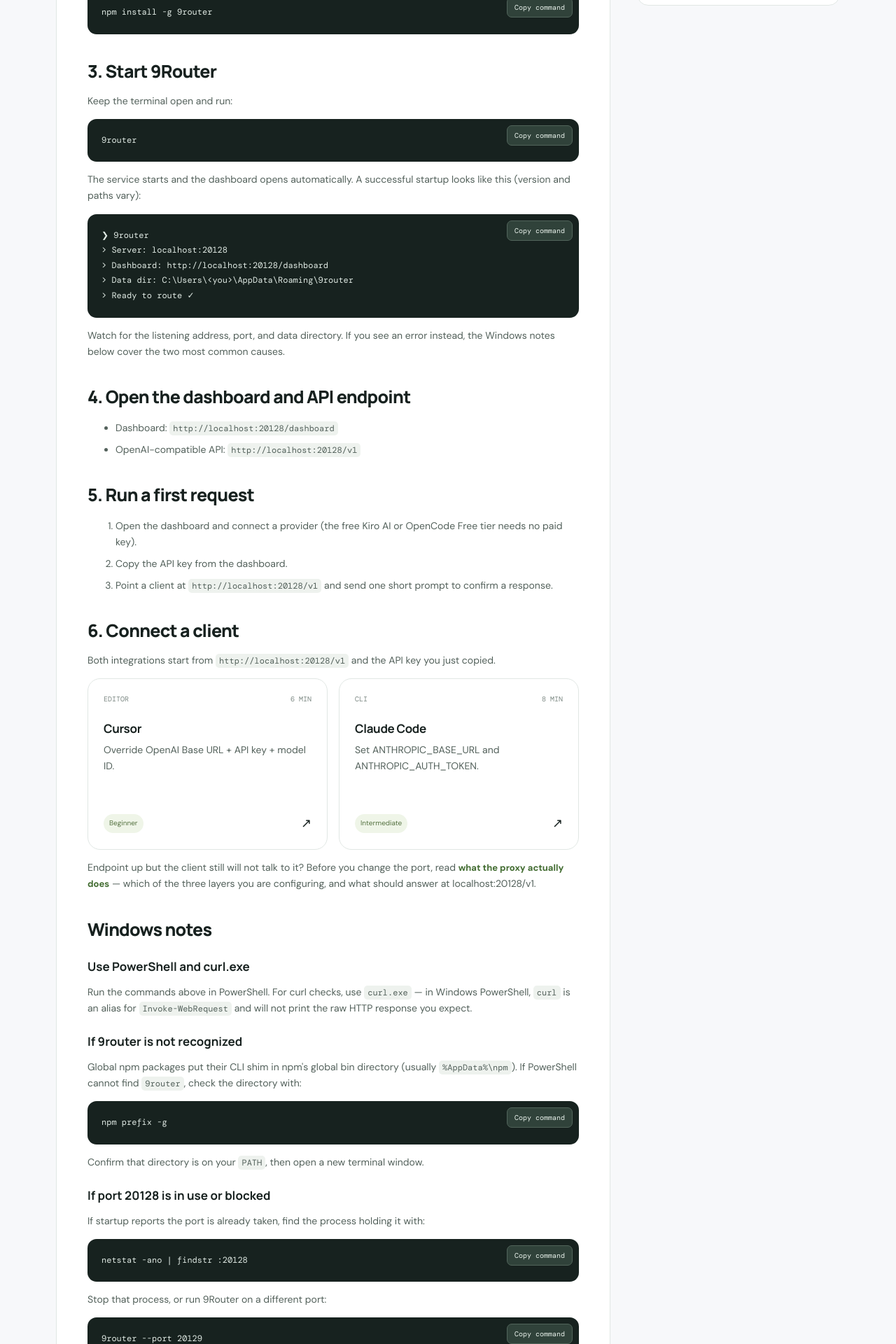
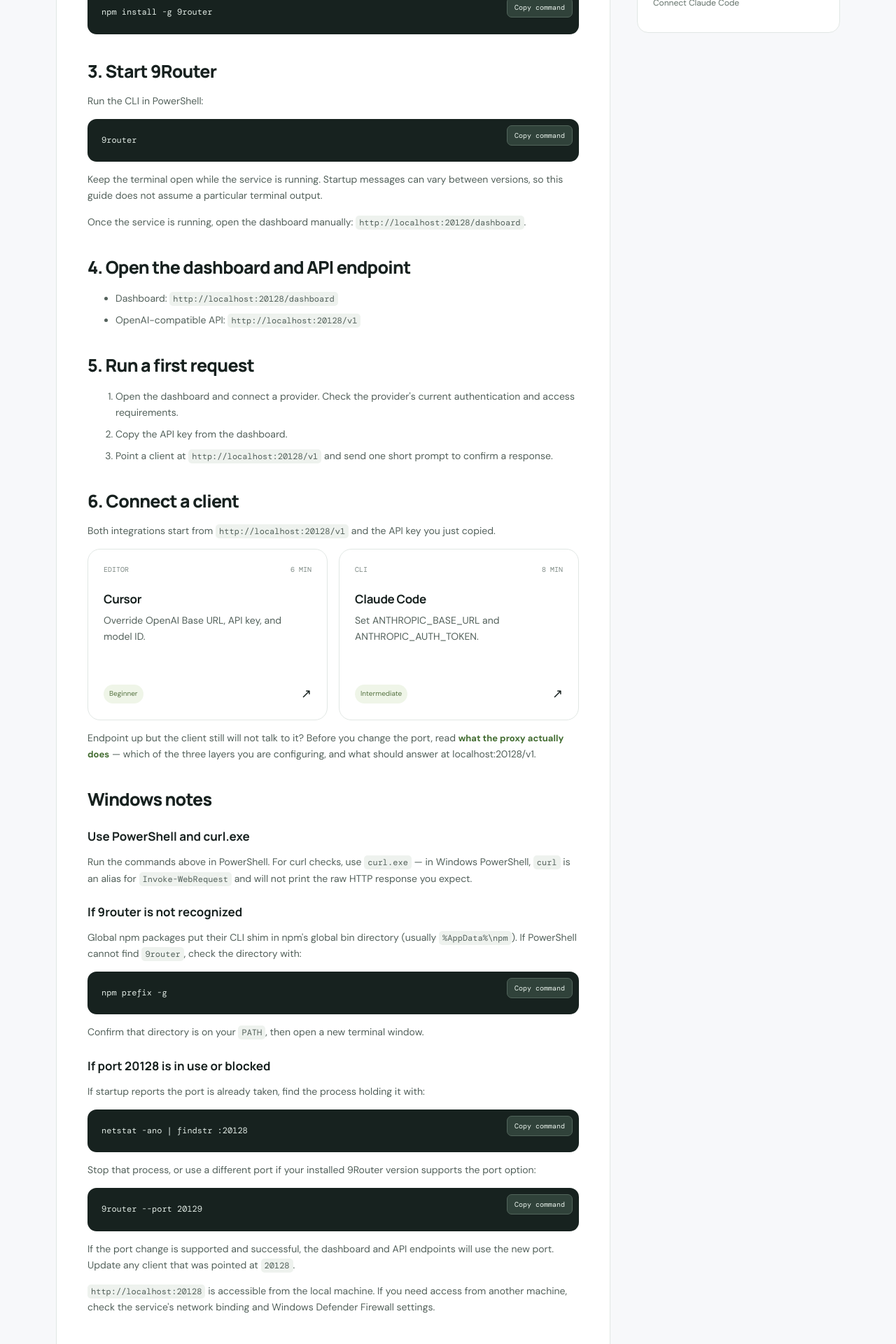
Before and after one commit to syz996/9router-guide-nextjs, a Next.js app: page /guides/install-9router-windows in a window 1280 px wide. Shown: the part 880-2800 px from the top of the page at 70% size. Built offline with nearby package versions, Linux system fonts and the light colour scheme.

Commit message:
安装页优化

```diff
--- a/src/app/guides/install-9router-windows/page.tsx
+++ b/src/app/guides/install-9router-windows/page.tsx
@@ -1,88 +1,468 @@
+
 import type { Metadata } from "next";
 import Link from "next/link";
 import CopyButton from "@/components/CopyButton";
 import { site } from "@/lib/site";
 import { articleJsonLd } from "@/lib/seo";
 
-export const metadata: Metadata = { title: "Install 9Router on Windows", description: "Install 9Router on Windows with PowerShell: npm global install, PATH errors, port 20128 conflicts, and where the SQLite data file lives.", alternates: { canonical: "/guides/install-9router-windows/" } };
+export const metadata: Metadata = {
+  title: "Install 9Router on Windows",
+  description:
+    "Install 9Router on Windows with PowerShell: npm global install, PATH errors, port 20128 conflicts, SQLite database location, and data persistence.",
+  alternates: {
+    canonical: "/guides/install-9router-windows/",
+  },
+};
 
 const jsonLd = articleJsonLd({
   title: "Install 9Router on Windows",
-  description: "Install 9Router on Windows with PowerShell: npm global install, PATH errors, port 20128 conflicts, and where the SQLite data file lives.",
+  description:
+    "Install 9Router on Windows with PowerShell: npm global install, PATH errors, port 20128 conflicts, SQLite database location, and data persistence.",
   path: "/guides/install-9router-windows/",
   breadcrumbs: [
     { name: "Home", path: "/" },
     { name: "Guides", path: "/guides/" },
-    { name: "Install on Windows", path: "/guides/install-9router-windows/" }
+    {
+      name: "Install on Windows",
+      path: "/guides/install-9router-windows/",
+    },
   ],
-  datePublished: "2026-10-28"
+  datePublished: "2026-10-28",
 });
 
 export default function InstallWindowsPage() {
   return (
     <>
-      <script type="application/ld+json" dangerouslySetInnerHTML={{ __html: JSON.stringify(jsonLd) }} />
-      <section className="page-hero"><div className="container"><div className="breadcrumbs"><Link href="/">Home</Link> / <Link href="/guides/">Guides</Link> / Windows install</div><div className="eyebrow">GETTING STARTED</div><h1>Install 9Router on Windows.</h1><p>Install the CLI, start the local service, and confirm the dashboard is reachable before connecting a client.</p></div></section>
-      <section className="container page-content"><div className="two-column">
+      <script
+        type="application/ld+json"
+        dangerouslySetInnerHTML={{ __html: JSON.stringify(jsonLd) }}
+      />
+
+      <section className="page-hero">
+        <div className="container">
+          <div className="breadcrumbs">
+            <Link href="/">Home</Link> /{" "}
+            <Link href="/guides/">Guides</Link> / Windows install
+          </div>
+
+          <div className="eyebrow">GETTING STARTED</div>
+
+          <h1>Install 9Router on Windows.</h1>
+
+          <p>
+            Install the CLI, start the local service, and confirm the
+            dashboard is reachable before connecting a client.
+          </p>
+        </div>
+      </section>
+
+      <section className="container page-content">
+        <div className="two-column">
           <article className="article">
-          <div className="article-warning">9Router installs as a global npm package, so you need Node.js and npm available in a PowerShell window first.</div>
+            <div className="article-warning">
+              9Router installs as a global npm package, so you need Node.js
+              and npm available in a PowerShell window first.
+            </div>
+
             <h2 id="prerequisites">1. Check prerequisites</h2>
-          <p>Install Node.js (LTS) from <a className="text-link" href="https://nodejs.org/" target="_blank" rel="noreferrer">nodejs.org</a> if it is not already present, then open a new PowerShell window and confirm both tools are available.</p>
-          <div className="code-block-wrap"><pre className="code-block">node --version{"\n"}npm --version</pre><CopyButton text={"node --version\nnpm --version"}/></div>
+
+            <p>
+              Install Node.js (LTS) from{" "}
+              <a
+                className="text-link"
+                href="https://nodejs.org/"
+                target="_blank"
+                rel="noreferrer"
+              >
+                nodejs.org
+              </a>{" "}
+              if it is not already present, then open a new PowerShell
+              window and confirm both tools are available.
+            </p>
+
+            <div className="code-block-wrap">
+              <pre className="code-block">
+                {"node --version\nnpm --version"}
+              </pre>
+              <CopyButton text={"node --version\nnpm --version"} />
+            </div>
+
             <h2 id="install">2. Install 9Router globally</h2>
+
             <p>Install the CLI globally with npm:</p>
-          <div className="code-block-wrap"><pre className="code-block">npm install -g 9router</pre><CopyButton text="npm install -g 9router"/></div>
+
+            <div className="code-block-wrap">
+              <pre className="code-block">npm install -g 9router</pre>
+              <CopyButton text="npm install -g 9router" />
+            </div>
+
             <h2 id="launch">3. Start 9Router</h2>
-          <p>Keep the terminal open and run:</p>
-          <div className="code-block-wrap"><pre className="code-block">9router</pre><CopyButton text="9router"/></div>
-          <p>The service starts and the dashboard opens automatically. A successful startup looks like this (version and paths vary):</p>
-          <div className="code-block-wrap"><pre className="code-block">{"❯ 9router\n> Server: localhost:20128\n> Dashboard: http://localhost:20128/dashboard\n> Data dir: C:\\Users\\<you>\\AppData\\Roaming\\9router\n> Ready to route ✓"}</pre><CopyButton text="9router"/></div>
-          <p>Watch for the listening address, port, and data directory. If you see an error instead, the Windows notes below cover the two most common causes.</p>
+
+            <p>
+              Run the CLI in PowerShell:
+            </p>
+
+            <div className="code-block-wrap">
+              <pre className="code-block">9router</pre>
+              <CopyButton text="9router" />
+            </div>
+
+            <p>
+              Keep the terminal open while the service is running. Startup
+              messages can vary between versions, so this guide does not
+              assume a particular terminal output.
+            </p>
+
+            <p>
+              Once the service is running, open the dashboard manually:
+              {" "}
+              <code>http://localhost:20128/dashboard</code>.
+            </p>
+
             <h2 id="dashboard">4. Open the dashboard and API endpoint</h2>
+
             <ul>
-            <li>Dashboard: <code>http://localhost:20128/dashboard</code></li>
-            <li>OpenAI-compatible API: <code>http://localhost:20128/v1</code></li>
+              <li>
+                Dashboard:{" "}
+                <code>http://localhost:20128/dashboard</code>
+              </li>
+              <li>
+                OpenAI-compatible API:{" "}
+                <code>http://localhost:20128/v1</code>
+              </li>
             </ul>
+
             <h2 id="test">5. Run a first request</h2>
+
             <ol>
-            <li>Open the dashboard and connect a provider (the free Kiro AI or OpenCode Free tier needs no paid key).</li>
+              <li>
+                Open the dashboard and connect a provider. Check the
+                provider&apos;s current authentication and access
+                requirements.
+              </li>
               <li>Copy the API key from the dashboard.</li>
-            <li>Point a client at <code>http://localhost:20128/v1</code> and send one short prompt to confirm a response.</li>
+              <li>
+                Point a client at{" "}
+                <code>http://localhost:20128/v1</code> and send one short
+                prompt to confirm a response.
+              </li>
             </ol>
+
             <h2 id="connect">6. Connect a client</h2>
-          <p>Both integrations start from <code>http://localhost:20128/v1</code> and the API key you just copied.</p>
-          <div className="guide-grid" style={{gridTemplateColumns:"repeat(2,minmax(0,1fr))"}}>
-            <Link className="guide-card" href="/integrations/cursor/"><div className="card-meta"><span>EDITOR</span><span>6 MIN</span></div><h3>Cursor</h3><p>Override OpenAI Base URL + API key + model ID.</p><div className="card-bottom"><span className="level">Beginner</span><span className="arrow">↗</span></div></Link>
-            <Link className="guide-card" href="/integrations/claude-code/"><div className="card-meta"><span>CLI</span><span>8 MIN</span></div><h3>Claude Code</h3><p>Set ANTHROPIC_BASE_URL and ANTHROPIC_AUTH_TOKEN.</p><div className="card-bottom"><span className="level">Intermediate</span><span className="arrow">↗</span></div></Link>
+
+            <p>
+              Both integrations start from{" "}
+              <code>http://localhost:20128/v1</code> and the API key you
+              just copied.
+            </p>
+
+            <div
+              className="guide-grid"
+              style={{
+                gridTemplateColumns: "repeat(2,minmax(0,1fr))",
+              }}
+            >
+              <Link
+                className="guide-card"
+                href="/integrations/cursor/"
+              >
+                <div className="card-meta">
+                  <span>EDITOR</span>
+                  <span>6 MIN</span>
                 </div>
+                <h3>Cursor</h3>
                 <p>
-            Endpoint up but the client still will not talk to it? Before you change the port, read{" "}
-            <Link className="text-link" href="/guides/9router-proxy/">
+                  Override OpenAI Base URL, API key, and model ID.
+                </p>
+                <div className="card-bottom">
+                  <span className="level">Beginner</span>
+                  <span className="arrow">↗</span>
+                </div>
+              </Link>
+
+              <Link
+                className="guide-card"
+                href="/integrations/claude-code/"
+              >
+                <div className="card-meta">
+                  <span>CLI</span>
+                  <span>8 MIN</span>
+                </div>
+                <h3>Claude Code</h3>
+                <p>
+                  Set ANTHROPIC_BASE_URL and ANTHROPIC_AUTH_TOKEN.
+                </p>
+                <div className="card-bottom">
+                  <span className="level">Intermediate</span>
+                  <span className="arrow">↗</span>
+                </div>
+              </Link>
+            </div>
+
+            <p>
+              Endpoint up but the client still will not talk to it?
+              Before you change the port, read{" "}
+              <Link
+                className="text-link"
+                href="/guides/9router-proxy/"
+              >
                 what the proxy actually does
               </Link>{" "}
-            — which of the three layers you are configuring, and what should answer at
-            localhost:20128/v1.
+              — which of the three layers you are configuring, and what
+              should answer at localhost:20128/v1.
             </p>
+
             <h2 id="windows">Windows notes</h2>
+
             <h3>Use PowerShell and curl.exe</h3>
-          <p>Run the commands above in PowerShell. For curl checks, use <code>curl.exe</code> — in Windows PowerShell, <code>curl</code> is an alias for <code>Invoke-WebRequest</code> and will not print the raw HTTP response you expect.</p>
+
+            <p>
+              Run the commands above in PowerShell. For curl checks, use{" "}
+              <code>curl.exe</code> — in Windows PowerShell,{" "}
+              <code>curl</code> is an alias for{" "}
+              <code>Invoke-WebRequest</code> and will not print the raw
+              HTTP response you expect.
+            </p>
+
             <h3>If 9router is not recognized</h3>
-          <p>Global npm packages put their CLI shim in npm's global bin directory (usually <code>%AppData%\npm</code>). If PowerShell cannot find <code>9router</code>, check the directory with:</p>
-          <div className="code-block-wrap"><pre className="code-block">npm prefix -g</pre><CopyButton text="npm prefix -g"/></div>
-          <p>Confirm that directory is on your <code>PATH</code>, then open a new terminal window.</p>
+
+            <p>
+              Global npm packages put their CLI shim in npm&apos;s global
+              bin directory (usually{" "}
+              <code>%AppData%\npm</code>). If PowerShell cannot find{" "}
+              <code>9router</code>, check the directory with:
+            </p>
+
+            <div className="code-block-wrap">
+              <pre className="code-block">npm prefix -g</pre>
+              <CopyButton text="npm prefix -g" />
+            </div>
+
+            <p>
+              Confirm that directory is on your <code>PATH</code>, then
+              open a new terminal window.
+            </p>
+
             <h3>If port 20128 is in use or blocked</h3>
-          <p>If startup reports the port is already taken, find the process holding it with:</p>
-          <div className="code-block-wrap"><pre className="code-block">netstat -ano | findstr :20128</pre><CopyButton text="netstat -ano | findstr :20128"/></div>
-          <p>Stop that process, or run 9Router on a different port:</p>
-          <div className="code-block-wrap"><pre className="code-block">9router --port 20129</pre><CopyButton text="9router --port 20129"/></div>
-          <p>After changing the port, the dashboard moves to <code>http://localhost:20129/dashboard</code> and the API to <code>http://localhost:20129/v1</code>; update any client that was pointed at <code>20128</code>.</p>
-          <p><code>http://localhost:20128</code> works without a firewall rule; if you need access from another machine, allow the port through Windows Defender Firewall.</p>
+
+            <p>
+              If startup reports the port is already taken, find the
+              process holding it with:
+            </p>
+
+            <div className="code-block-wrap">
+              <pre className="code-block">
+                netstat -ano | findstr :20128
+              </pre>
+              <CopyButton text="netstat -ano | findstr :20128" />
+            </div>
+
+            <p>
+              Stop that process, or use a different port if your
+              installed 9Router version supports the port option:
+            </p>
+
+            <div className="code-block-wrap">
+              <pre className="code-block">9router --port 20129</pre>
+              <CopyButton text="9router --port 20129" />
+            </div>
+
+            <p>
+              If the port change is supported and successful, the
+              dashboard and API endpoints will use the new port.
+              Update any client that was pointed at{" "}
+              <code>20128</code>.
+            </p>
+
+            <p>
+              <code>http://localhost:20128</code> is accessible from
+              the local machine. If you need access from another
+              machine, check the service&apos;s network binding and
+              Windows Defender Firewall settings.
+            </p>
+
+            <h2 id="data">Where Does 9Router Store Its SQLite Data?</h2>
+
+            <p>
+              9Router stores its local application data in a SQLite
+              database. The database is kept in the user data directory,
+              not in the npm global package installation directory.
+            </p>
+
+            <p>
+              The database file is named <code>data.sqlite</code>.
+              Its location depends on how you run 9Router:
+            </p>
+
+            <ul>
+              <li>
+                <strong>Windows:</strong>{" "}
+                <code>%APPDATA%\9router\db\data.sqlite</code>
+              </li>
+              <li>
+                <strong>macOS:</strong>{" "}
+                <code>~/.9router/db/data.sqlite</code>
+              </li>
+              <li>
+                <strong>Linux:</strong>{" "}
+                <code>~/.9router/db/data.sqlite</code>
+              </li>
+              <li>
+                <strong>Docker:</strong>{" "}
+                <code>/app/data/db/data.sqlite</code>
+              </li>
+            </ul>
+
+            <h3>Find the database on Windows</h3>
+
+            <p>
+              Press <code>Win + R</code>, enter the following directory,
+              and press Enter:
+            </p>
+
+            <div className="code-block-wrap">
+              <pre className="code-block">
+                %APPDATA%\9router\db\
+              </pre>
+              <CopyButton text="%APPDATA%\\9router\\db\\" />
+            </div>
+
+            <p>
+              You should find <code>data.sqlite</code> in this
+              directory if the database has been created.
+            </p>
+
+            <h3>Does uninstalling 9Router delete the database?</h3>
+
+            <p>
+              <strong>
+                No. A normal npm global uninstall does not delete the
+                SQLite database in your user data directory.
+              </strong>
+            </p>
+
+            <p>
+              For example, running:
+            </p>
+
+            <div className="code-block-wrap">
+              <pre className="code-block">
+                npm uninstall -g 9router
+              </pre>
+              <CopyButton text="npm uninstall -g 9router" />
+            </div>
+
+            <p>
+              removes the globally installed npm package, but does not
+              normally remove{" "}
+              <code>%APPDATA%\9router\db\data.sqlite</code>.
+            </p>
+
+            <p>
+              If you reinstall 9Router and it uses the same data
+              directory, it can reuse the existing database and
+              previously stored settings. This is why your old
+              configuration may still be there after reinstalling.
+              It does not necessarily mean the uninstall failed.
+            </p>
+
+            <p>
+              To completely remove the local database, you must
+              manually delete the 9Router data directory. Back up
+              the database first if you may need it later.
+            </p>
+
+            <h3>Docker data persistence</h3>
+
+            <p>
+              For Docker, the database is stored inside the container
+              at <code>/app/data/db/data.sqlite</code> when{" "}
+              <code>DATA_DIR=/app/data</code> is configured.
+            </p>
+
+            <p>
+              Mount a host directory to <code>/app/data</code> so
+              your data survives container removal and recreation:
+            </p>
+
+            <div className="code-block-wrap">
+              <pre className="code-block">
+                {`docker run -d \\
+  -p 20128:20128 \\
+  -v "$HOME/.9router:/app/data" \\
+  -e DATA_DIR=/app/data \\
+  --name 9router \\
+  decolua/9router:latest`}
+              </pre>
+              <CopyButton
+                text={`docker run -d \\
+  -p 20128:20128 \\
+  -v "$HOME/.9router:/app/data" \\
+  -e DATA_DIR=/app/data \\
+  --name 9router \\
+  decolua/9router:latest`}
+              />
+            </div>
+
+            <p>
+              Without a persistent volume or bind mount, data stored
+              only inside a container may be lost when the container
+              is removed.
+            </p>
+
             <h2>Need help?</h2>
-          <p><Link className="text-link" href="/troubleshooting/">Use the troubleshooting flow →</Link></p>
-          <p><a className="text-link" href={site.docsUrl} target="_blank" rel="noreferrer">Official docs ↗</a> · <a className="text-link" href={site.githubUrl} target="_blank" rel="noreferrer">Official GitHub ↗</a></p>
+
+            <p>
+              <Link
+                className="text-link"
+                href="/troubleshooting/"
+              >
+                Use the troubleshooting flow →
+              </Link>
+            </p>
+
+            <p>
+              <a
+                className="text-link"
+                href={site.docsUrl}
+                target="_blank"
+                rel="noreferrer"
+              >
+                Official docs ↗
+              </a>{" "}
+              ·{" "}
+              <a
+                className="text-link"
+                href={site.githubUrl}
+                target="_blank"
+                rel="noreferrer"
+              >
+                Official GitHub ↗
+              </a>
+            </p>
           </article>
-        <aside className="sidebar"><h3>Install checklist</h3><a href="#prerequisites">Prerequisites</a><a href="#install">Install globally</a><a href="#launch">Start 9Router</a><a href="#dashboard">Dashboard</a><a href="#test">First request</a><a href="#connect">Connect a client</a><a href="#windows">Windows notes</a><h3 style={{marginTop:24}}>Next step</h3><Link href="/integrations/cursor/">Connect Cursor</Link><Link href="/integrations/claude-code/">Connect Claude Code</Link></aside>
-      </div></section>
+
+          <aside className="sidebar">
+            <h3>Install checklist</h3>
+            <a href="#prerequisites">Prerequisites</a>
+            <a href="#install">Install globally</a>
+            <a href="#launch">Start 9Router</a>
+            <a href="#dashboard">Dashboard</a>
+            <a href="#test">First request</a>
+            <a href="#connect">Connect a client</a>
+            <a href="#windows">Windows notes</a>
+            <a href="#data">SQLite data location</a>
+
+            <h3 style={{ marginTop: 24 }}>Next step</h3>
+            <Link href="/integrations/cursor/">
+              Connect Cursor
+            </Link>
+            <Link href="/integrations/claude-code/">
+              Connect Claude Code
+            </Link>
+          </aside>
+        </div>
+      </section>
     </>
   );
 }
```
Also changed, not shown: src/app/page.tsx (+33 -17 lines). Lines whose indentation alone changed are shown as unchanged.
